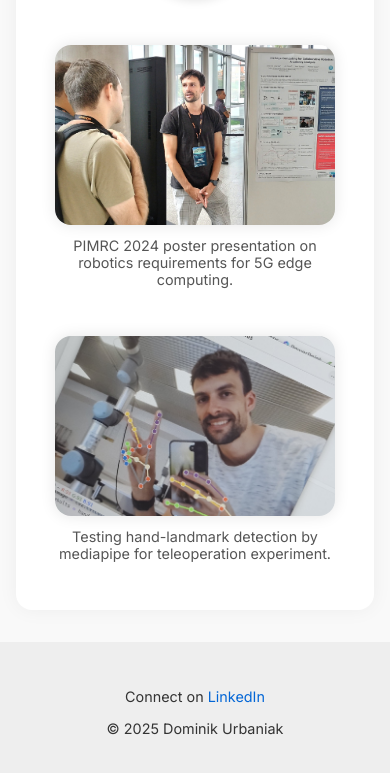
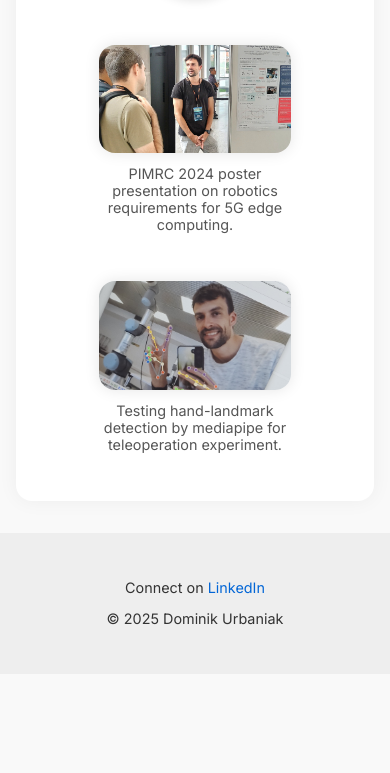
Before and after one commit to DominikUrbaniak/dominikurbaniak.github.io, a plain HTML site: page index.html in a window 390 px wide. Shown: the part 882-1655 px from the top of the page. After the commit the page ends 1556 px from the top, so only its background shows below. Drawn offline with Linux system fonts and the light colour scheme.

Commit message:
Update index.html

```diff
--- a/index.html
+++ b/index.html
@@ -114,13 +114,16 @@
     }
 
     .work-img {
-      width: 280px;
-      height: 180px; /* Fixed height for consistent grid appearance */
-      object-fit: cover; /* Crop to fill the frame while preserving aspect ratio */
+      width: 100%;
+      max-width: 400px;
+      height: 225px; /* 16:9 ratio for 400px width */
+      object-fit: cover;
       border-radius: 1rem;
       box-shadow: 0 0 15px rgba(0, 0, 0, 0.1);
       transition: transform 0.3s ease;
     }
+
+
 
     .work-img:hover {
       transform: scale(1.05);
@@ -133,6 +136,14 @@
       margin-top: 0.5rem;
       font-size: 0.9rem;
       color: #555;
+    }
+
+    @media (max-width: 768px) {
+      .work-img {
+        max-width: 90%;
+        height: auto;
+        aspect-ratio: 16 / 9;
+      }
     }
 
     @media (max-width: 768px) {
```
